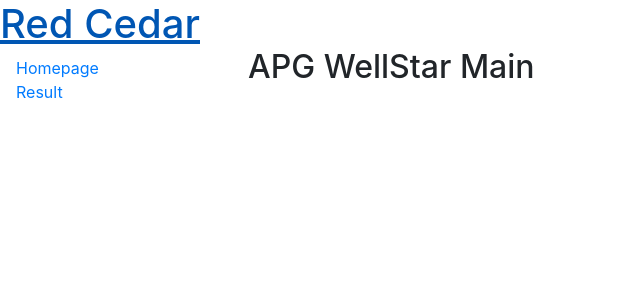
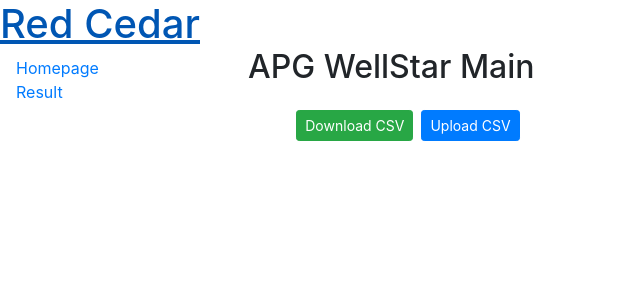
Before and after one commit to rjays16/red_cedar, a Nuxt app in the folder red_cedar_frontend/: page / in a window 1280 px wide. Shown: the top 300 px of the page, without its empty margins (0-640 px from the left). Built offline with nearby package versions, Linux system fonts and the light colour scheme; no server answers.

Commit message:
Push Update adding download and upload csv

```diff
--- a/red_cedar_frontend/components/Sidebar.vue
+++ b/red_cedar_frontend/components/Sidebar.vue
@@ -15,14 +15,32 @@
     <!-- Page Content  -->
     <div id="content" class="p-4 p-md-5 pt-5">
       <h2 class="mb-4">APG WellStar Main</h2>
-      <b-table striped hover :items="items" :fields="fields"></b-table>
+      <div class="container">
+        <div class="float-right">
+          <a href="#" class="btn btn-primary btn-sm">
+            <i class="bi bi-cloud-upload"></i> Upload CSV
+          </a>
+
+        </div>
+
+        <div class="float-right mx-2">
+          <label for="csvDownload" class="btn btn-success btn-sm">
+            <i class="bi bi-cloud-download"></i> Download CSV
+            <input type="file" id="csvDownload" style="display:none">
+          </label>
+        </div>
+      </div>
+
+      <div class="container-fluid">
+        <b-table striped hover :items="items" :fields="fields"></b-table>
+      </div>
     </div>
-  </div>
+    </div>
 </template>
 
 <script>
     export default {
-        name: "Sidebar",
+      name: "Sidebar",
       data() {
         return {
           items: [],
--- a/red_cedar_frontend/nuxt.config.js
+++ b/red_cedar_frontend/nuxt.config.js
@@ -28,7 +28,7 @@
 
   // Plugins to run before rendering page: https://go.nuxtjs.dev/config-plugins
   plugins: [
-    { src: '~/plugins/bootstrap.js', mode: 'client' }
+    { src: '~/plugins/bootstrap', mode: 'client' }
   ],
 
   // Auto import components: https://go.nuxtjs.dev/config-components
--- a/red_cedar_frontend/package.json
+++ b/red_cedar_frontend/package.json
@@ -13,6 +13,7 @@
     "@nuxtjs/dotenv": "^1.4.1",
     "axios": "^1.4.0",
     "bootstrap": "^4.6.2",
+    "bootstrap-icons": "^1.10.5",
     "bootstrap-vue": "^2.23.1",
     "core-js": "^3.25.3",
     "dotenv": "^16.3.1",
--- a/red_cedar_frontend/plugins/bootstrap.js
+++ b/red_cedar_frontend/plugins/bootstrap.js
@@ -1 +1,2 @@
 import 'bootstrap/dist/js/bootstrap.bundle.js'
+import 'bootstrap/dist/css/bootstrap.css'
```
Also changed, not shown: 1 other file (tests, documents, lock files or other folders).
